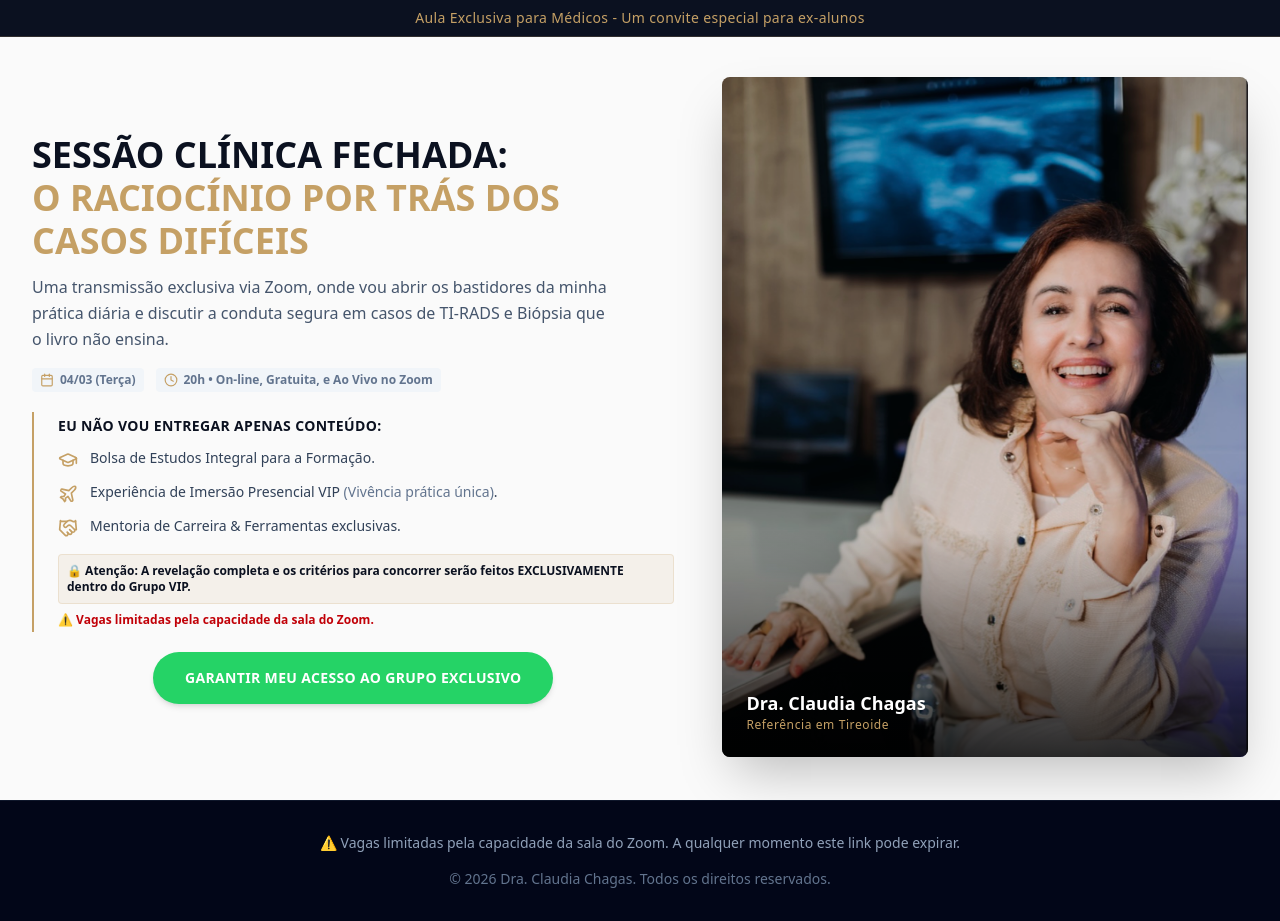
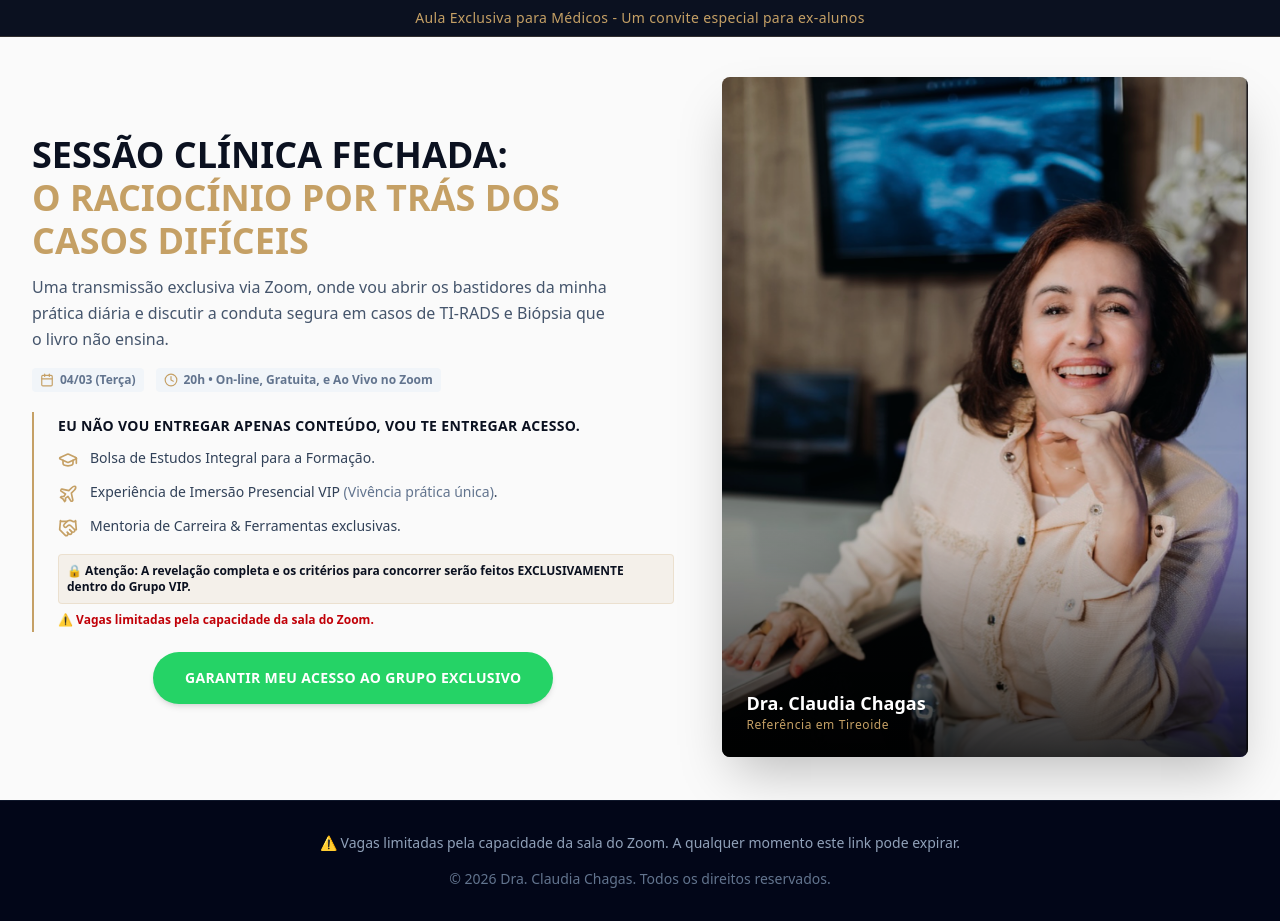
Before and after one commit to ZeferLAB/Dra_Claudia_Aula_Secreta, a Next.js app: page / in a window 1280 px wide. Built offline with nearby package versions, Linux system fonts and the light colour scheme; a web font is replaced by a local one.

Commit message:
feat: Update impact phrase

```diff
--- a/src/components/Hero.tsx
+++ b/src/components/Hero.tsx
@@ -44,7 +44,7 @@ export default function Hero() {
                     {/* Mystery Block - Compact & Elegant */}
                     <div className="border-l-2 border-[#C5A065] pl-4 md:pl-6 py-1">
                         <h2 className="text-xs md:text-sm font-bold text-[#0B1120] font-playfair mb-3 uppercase tracking-wide">
-                            EU NÃO VOU ENTREGAR APENAS CONTEÚDO:
+                            EU NÃO VOU ENTREGAR APENAS CONTEÚDO, VOU TE ENTREGAR ACESSO.
                         </h2>
 
                         <ul className="space-y-3 mb-4">
```
